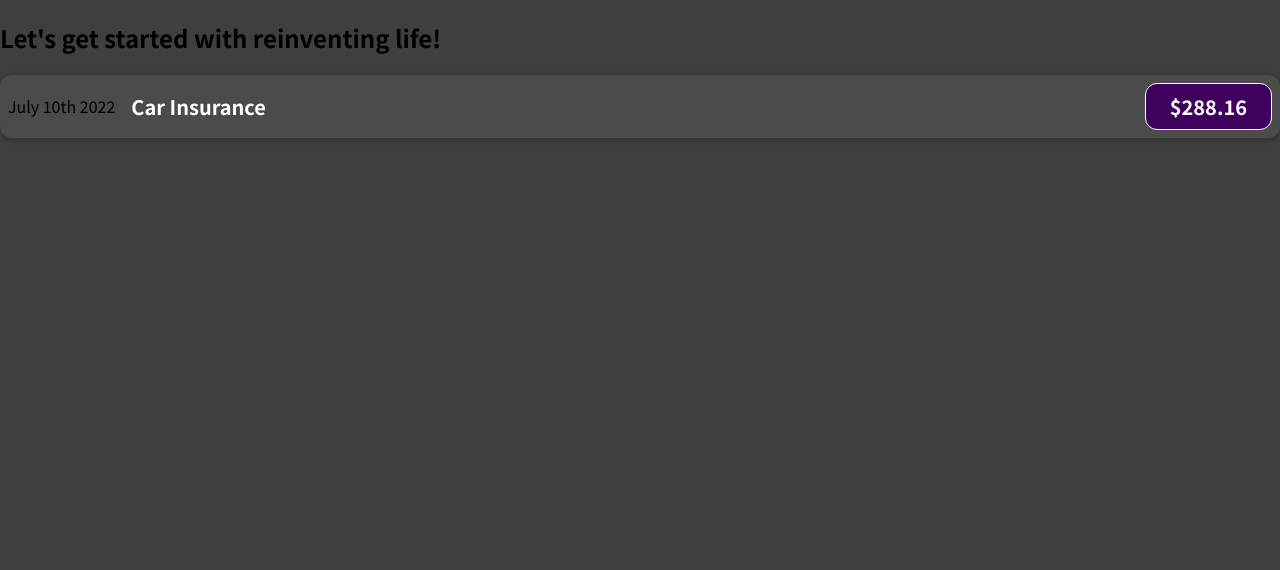
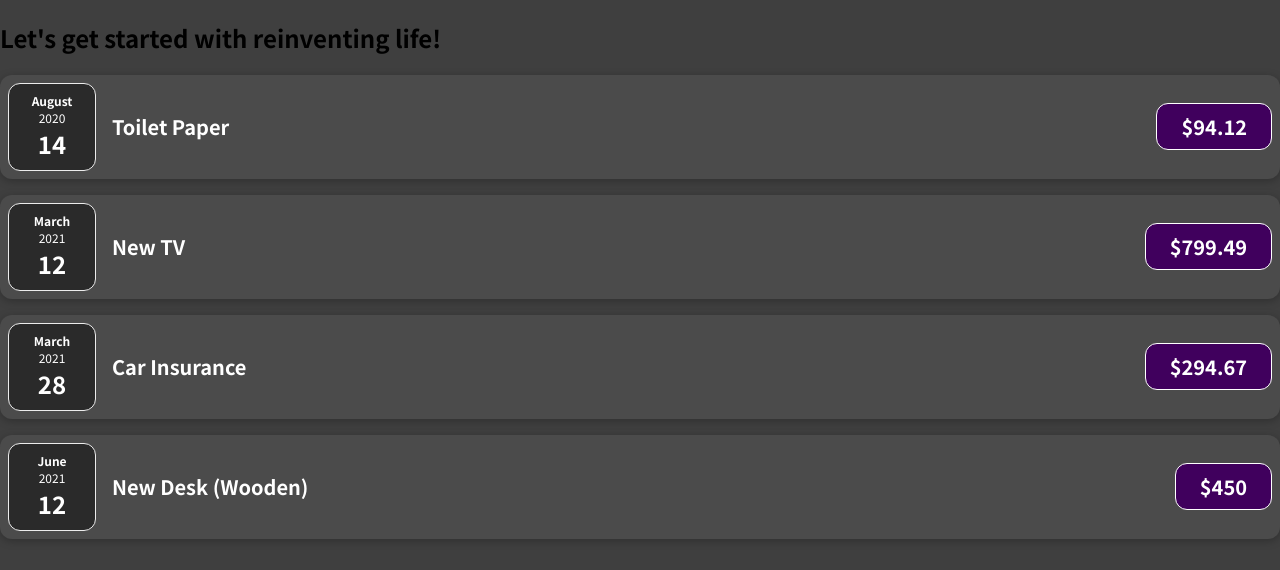
Before and after one commit to vishesh-baj/react-tuts, a React (Create React App) app in the folder react-complete-guide/: page / in a window 1280 px wide. Shown: the top 570 px of the page. Built offline with nearby package versions, Linux system fonts and the light colour scheme.

Commit message:
added expense date component

```diff
--- a/react-complete-guide/src/App.js
+++ b/react-complete-guide/src/App.js
@@ -1,12 +1,37 @@
 import ExpenseItem from "./components/ExpenseItem";
-
 function App() {
+  const expenses = [
+    {
+      id: "e1",
+      title: "Toilet Paper",
+      amount: 94.12,
+      date: new Date(2020, 7, 14),
+    },
+    { id: "e2", title: "New TV", amount: 799.49, date: new Date(2021, 2, 12) },
+    {
+      id: "e3",
+      title: "Car Insurance",
+      amount: 294.67,
+      date: new Date(2021, 2, 28),
+    },
+    {
+      id: "e4",
+      title: "New Desk (Wooden)",
+      amount: 450,
+      date: new Date(2021, 5, 12),
+    },
+  ];
   return (
     <div>
       <h2>Let's get started with reinventing life!</h2>
-      <ExpenseItem />
+      {expenses.map((expense) => (
+        <ExpenseItem
+          title={expense.title}
+          amount={expense.amount}
+          date={expense.date}
+        />
+      ))}
     </div>
   );
 }
-
 export default App;
--- /dev/null
+++ b/react-complete-guide/src/components/ExpenseDate.css
@@ -0,0 +1,26 @@
+.expense-date {
+  display: flex;
+  flex-direction: column;
+  width: 5.5rem;
+  height: 5.5rem;
+  border: 1px solid #ececec;
+  background-color: #2a2a2a;
+  color: white;
+  border-radius: 12px;
+  align-items: center;
+  justify-content: center;
+}
+
+.expense-date__month {
+  font-size: 0.75rem;
+  font-weight: bold;
+}
+
+.expense-date__year {
+  font-size: 0.75rem;
+}
+
+.expense-date__day {
+  font-size: 1.5rem;
+  font-weight: bold;
+}
--- /dev/null
+++ b/react-complete-guide/src/components/ExpenseDate.jsx
@@ -0,0 +1,15 @@
+import "./ExpenseDate.css";
+const ExpenseDate = (props) => {
+  const month = props.date.toLocaleString("en-US", { month: "long" });
+  const day = props.date.toLocaleString("en-US", { day: "2-digit" });
+  const year = props.date.getFullYear();
+
+  return (
+    <div className="expense-date">
+      <div className="expense-date__month">{month}</div>
+      <div className="expense-date__year">{year}</div>
+      <div className="expense-date__day">{day}</div>
+    </div>
+  );
+};
+export default ExpenseDate;
--- a/react-complete-guide/src/components/ExpenseItem.jsx
+++ b/react-complete-guide/src/components/ExpenseItem.jsx
@@ -1,14 +1,14 @@
+import ExpenseDate from "./ExpenseDate";
 import "./ExpenseItem.css";
-const ExpenseItem = () => {
+const ExpenseItem = (props) => {
   return (
     <div className="expense-item">
-      <div>July 10th 2022</div>
+      <ExpenseDate date={props.date} />
       <div className="expense-item__description">
-        <h2>Car Insurance</h2>
-        <div className="expense-item__price">$288.16</div>
+        <h2>{props.title}</h2>
+        <div className="expense-item__price">${props.amount}</div>
       </div>
     </div>
   );
 };
-
 export default ExpenseItem;
```
